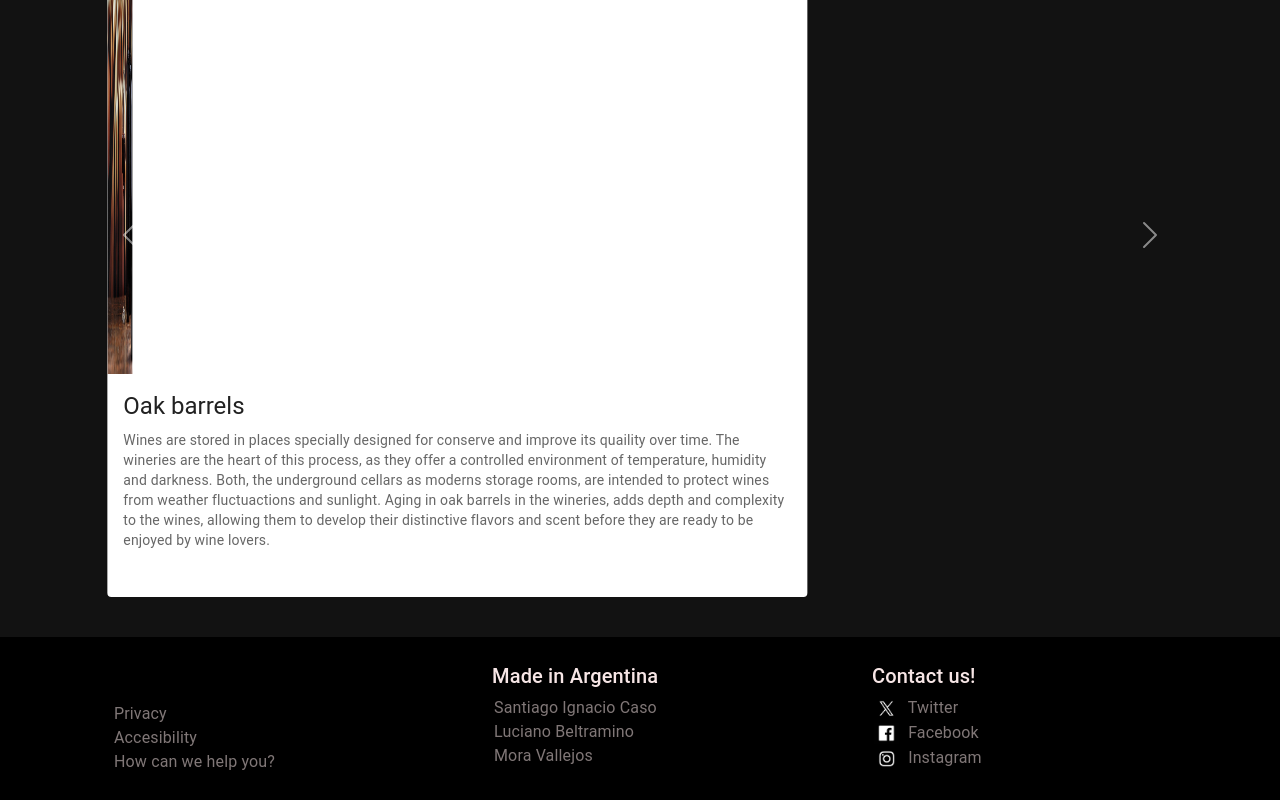
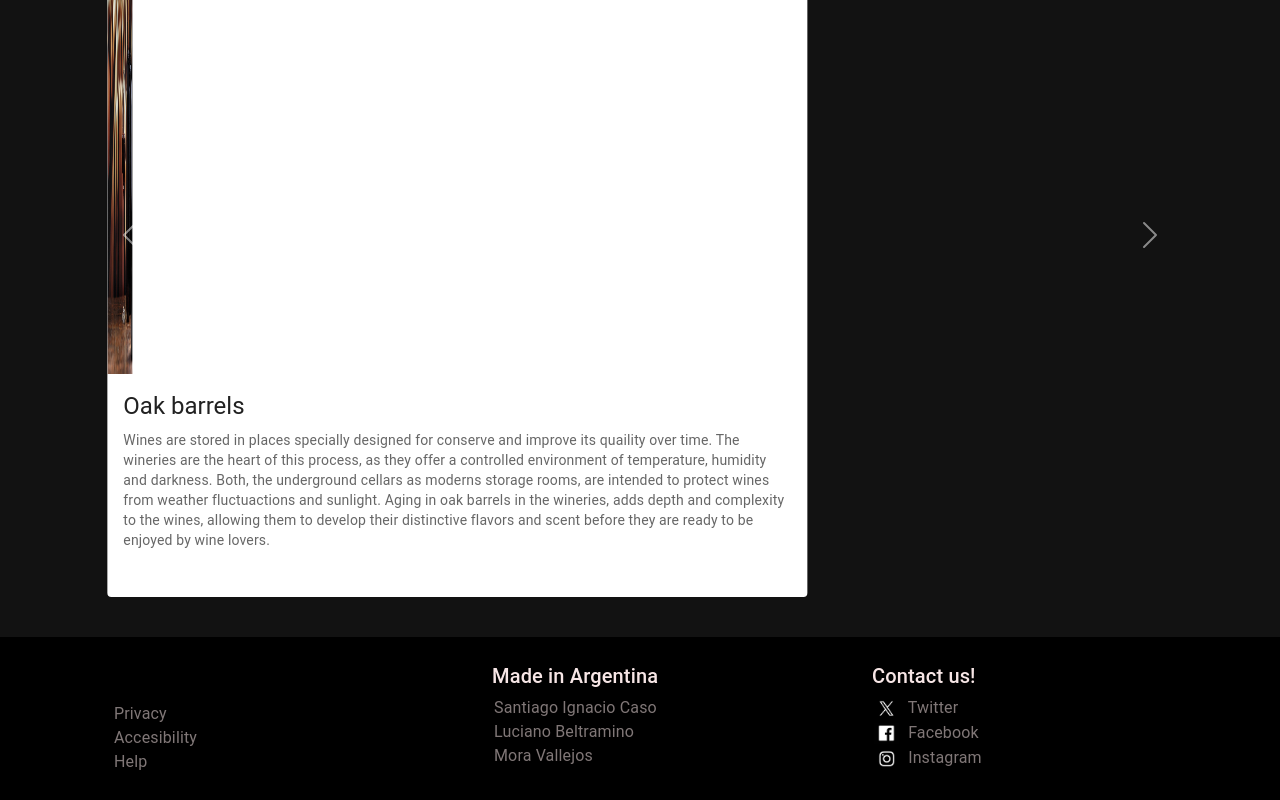
Before and after one commit to SantiagoCaso/TPI-LabIII-E-commerce-wine-store, a React (Create React App) app: page / in a window 1280 px wide. Shown: the part 222-1022 px from the top of the page. Built offline with nearby package versions, Linux system fonts and the light colour scheme.

Commit message:
Footer and ThemeContext

```diff
--- a/src/Components/Footer/Footer.js
+++ b/src/Components/Footer/Footer.js
@@ -11,7 +11,7 @@ function Footer() {
             <ul className="ul">
               <li>Privacy</li>
               <li>Accesibility</li>
-              <li>How can we help you?</li>
+              <li>Help</li>
             </ul>
           </div>
           <div className="footer-col">
```
